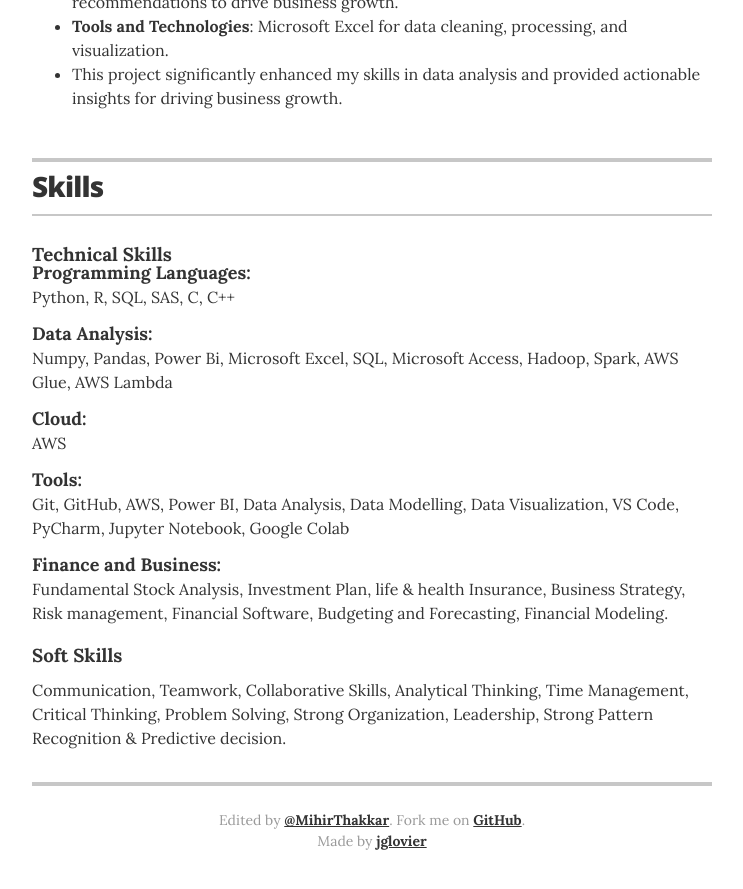
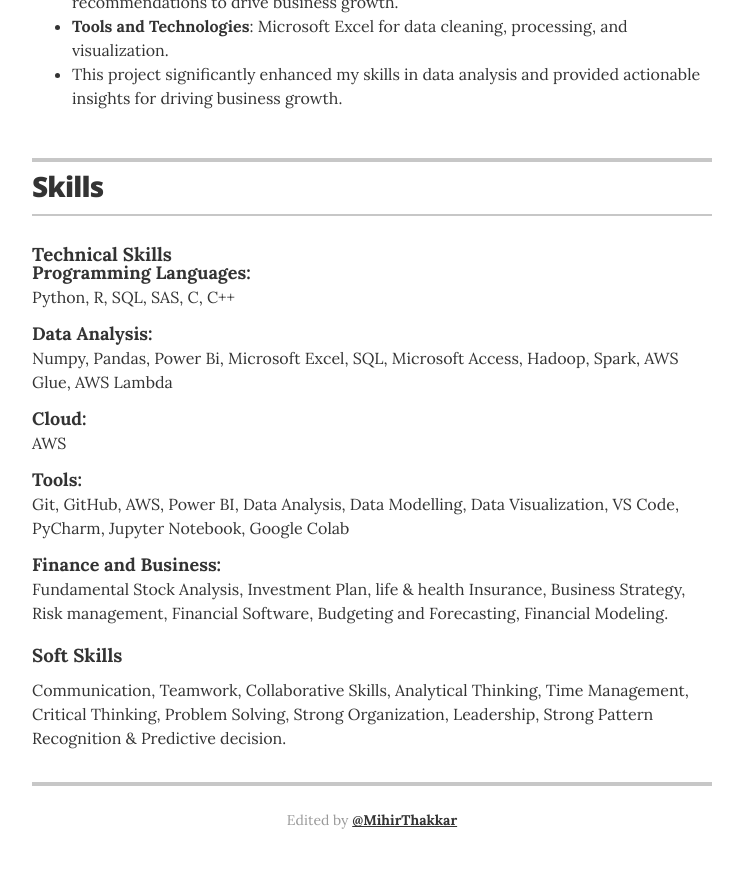
Before and after one commit to mihirthakkar13/mihirthakkar13.github.io, a Jekyll site: the page built from index.html, in a window 1280 px wide and 900 px high, scrolled down 3354 px. Shown: the top 889 px of the window, without its empty margins (268-1011 px from the left). Built offline with Jekyll 4.4.1, drawn with Linux system fonts in a browser that asks for light colours.

Commit message:
footerupdated

```diff
--- a/_layouts/resume.html
+++ b/_layouts/resume.html
@@ -289,8 +289,8 @@
         {% endif %}
 
         <footer class="page-footer">
-            <p class="footer-line">Edited by <a href="https://mihirthakkar.co/">@MihirThakkar</a>. Fork me on <a href="https://github.com/mihirthakkar13?tab=repositories">GitHub</a>.</p>
-            <p class="footer-line">Made by <a href="https://github.com/jglovier/resume-template">jglovier</a></p>
+            <p class="footer-line">Edited by <a href="https://mihirthakkar.co/">@MihirThakkar</a> </p>
+
         </footer>
 
     </div>
```
